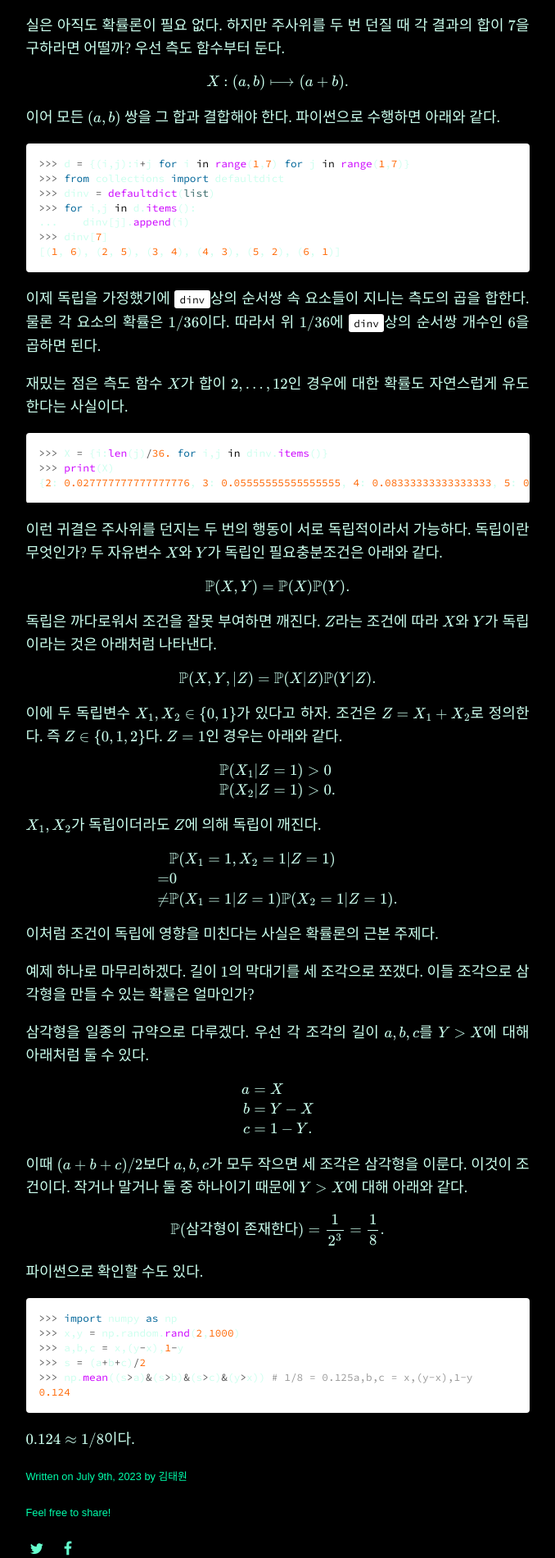
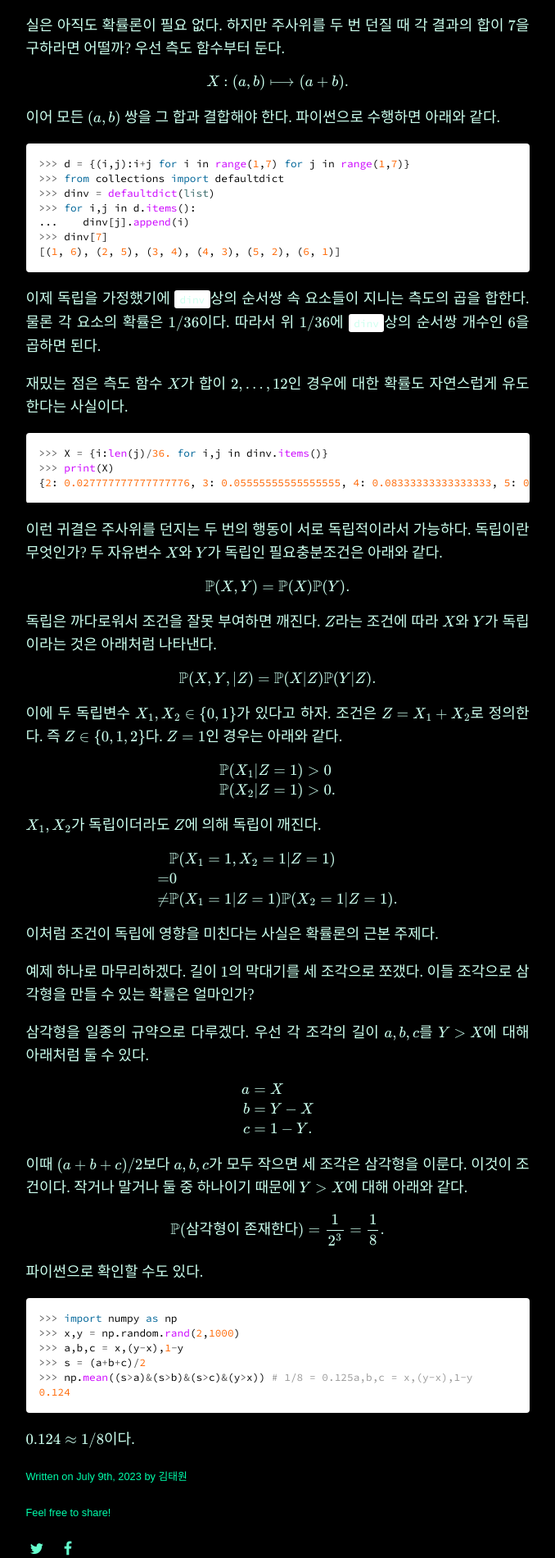
Before and after one commit to pangmoo-KTW/pangmoo-KTW, a Jekyll site: the page built from _posts/2023-07-09-ppm002.md, in a window 1280 px wide. Shown: the part 1671-3571 px from the top of the page at 82% size, without its empty margins (301-979 px from the left). Built offline with Jekyll 4.4.1, drawn with Linux system fonts in a browser that asks for light colours; some web fonts are replaced; comment, search, counter and statistics services are not loaded.

Commit message:
codeblock black

```diff
--- a/_includes/head.html
+++ b/_includes/head.html
@@ -37,7 +37,7 @@ MathJax = {
 body {
   background-color: black;
 }
-code {
+pre {
   color: black;
   background-color: white;
 }
```
